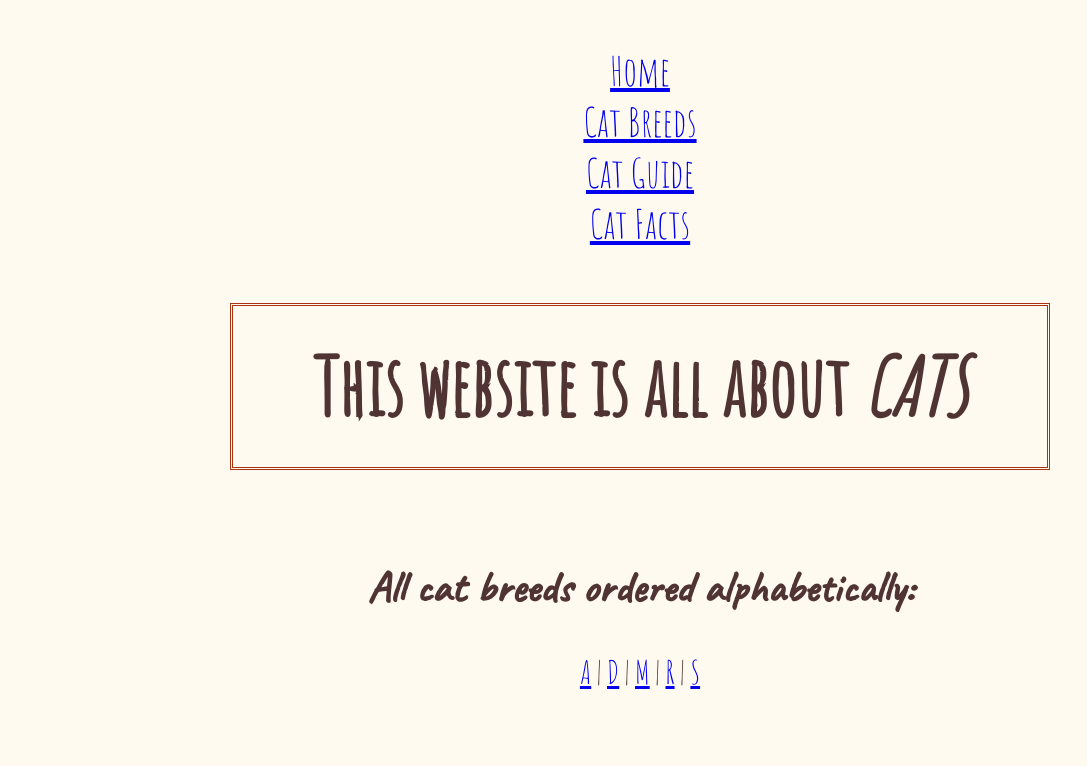
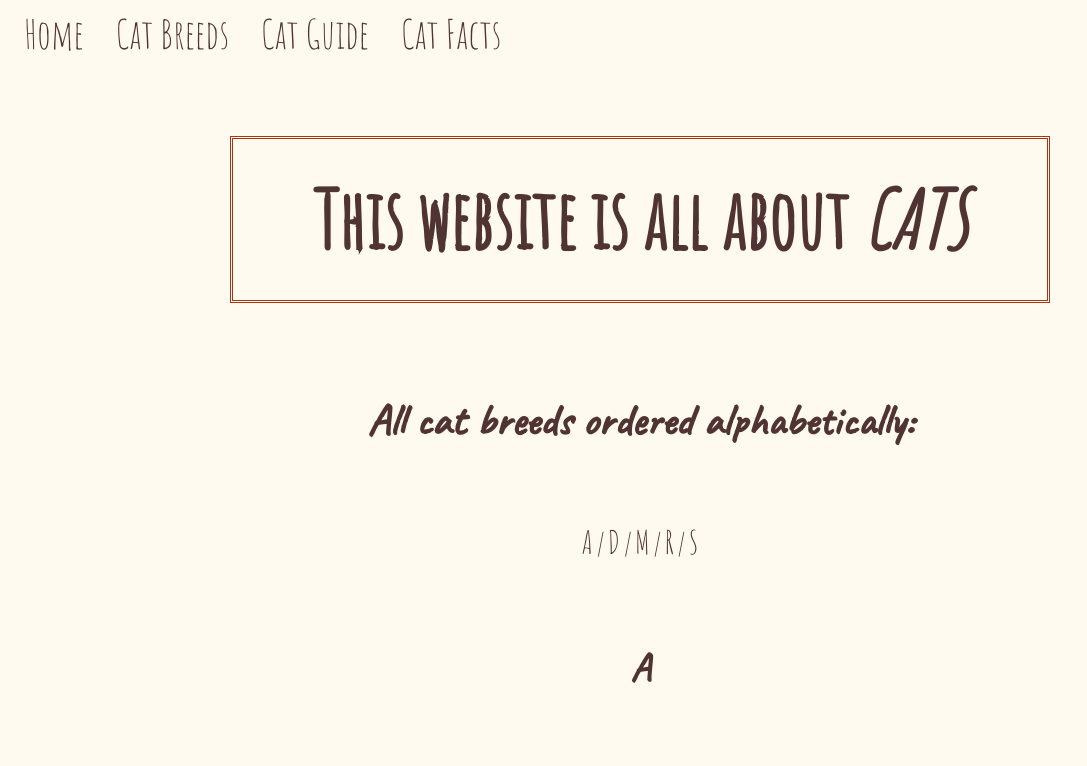
Before and after one commit to yunyiwendy/catpedia, a plain HTML site: page index.html in a window 1280 px wide. Shown: the top 766 px of the page, without its empty margins (0-1087 px from the left). Drawn offline with Linux system fonts and the light colour scheme.

Commit message:
Deleted text-decoration for the menu and made menu horizontal

```diff
--- a/styles/style.css
+++ b/styles/style.css
@@ -50,17 +50,29 @@ img {
     height: auto;
 }
 
-div.menu li{
+div.menu li {
+    float: left;
+    list-style-type: none;
+}
+
+div.menu li a{
     font-size: 30pt;
     font-family: 'Amatic SC', sans-serif;
+    color: #503434;
+    text-decoration: none;
+    text-align: center;
+    padding: 14px 16px;
 }
 
-div.breed_menu {
+div.breed_menu a{
     font-size: 24pt;
     font-family: 'Amatic SC', sans-serif;
+    color: #503434;
+    text-decoration: none;
 }
 
 footer {
     font-size: 10pt;
     font-family: 'Dosis', sans-serif;
+    float: bottom;
 }
```
Also changed, not shown: guide.html (+5 -1 lines), index.html (+3 -0 lines).
